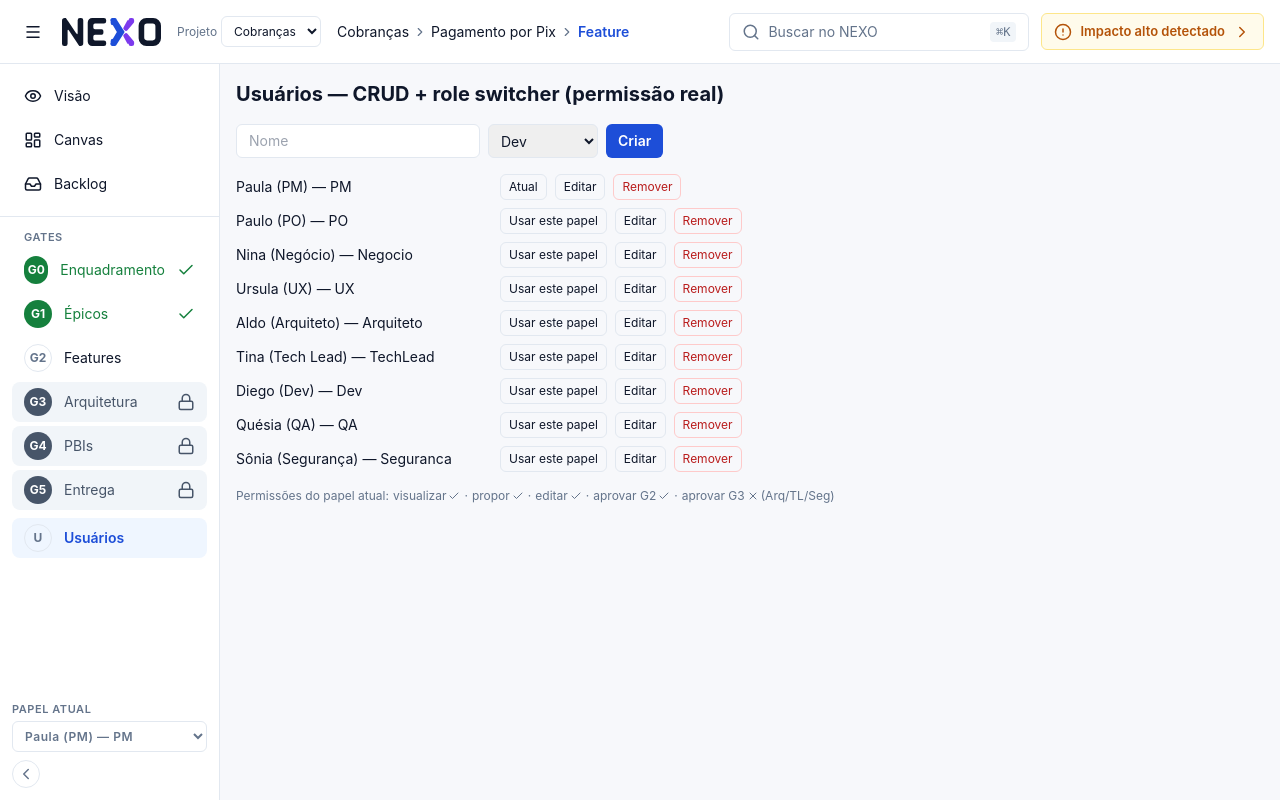
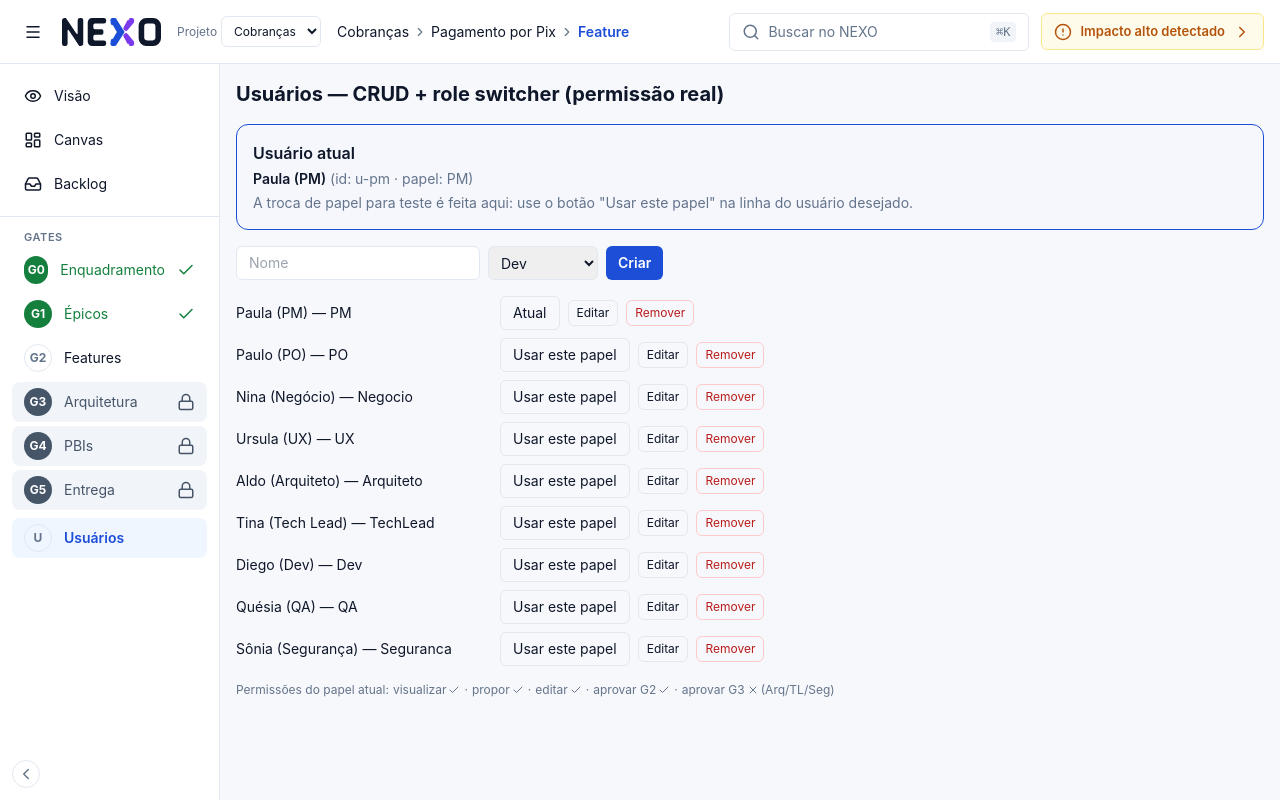
Before and after one commit to walpinheiro/nexus, a Vue app: page /usuarios in a window 1280 px wide. Built offline with nearby package versions, Linux system fonts and the light colour scheme.

Commit message:
PACK5-TELA: W1 Sidebar sem role-switch global, W2 UsersView card usuario atual mais papel derivado, W3 GateView Aprovar desabilitado com pendencias mais tooltip codigos, W4 teste manual por gate em texto na tela

```diff
--- a/src/components/layout/Sidebar.vue
+++ b/src/components/layout/Sidebar.vue
@@ -1,14 +1,12 @@
 <script setup lang="ts">
 import { useRoute } from 'vue-router'
 import { useUI } from '@/stores/useUI'
-import { useUsers } from '@/stores/useUsers'
 import { useGate } from '@/stores/useGate'
 import { gateAnterior, gateDesbloqueado, ORDEM_GATES } from '@/utils/gates'
 import LucideIcon from '@/components/common/LucideIcon.vue'
 
 const $route = useRoute()
 const ui = useUI()
-const users = useUsers()
 const gates = useGate()
 
 const rotulos: Record<string, string> = {
@@ -118,11 +116,6 @@ function tooltip(gid: string): string {
     </div>
 
     <div class="mt-auto space-y-2 p-3">
-      <label class="block text-[11px] font-semibold uppercase tracking-wider text-nexo-muted" for="role-switch">Papel atual
-        <select id="role-switch" :value="users.state.currentUserId" class="mt-1 w-full rounded-btn border border-nexo-border bg-white px-2 py-1.5 text-xs normal-case" @change="users.trocarUsuario(($event.target as HTMLSelectElement).value)">
-          <option v-for="u in users.state.usuarios" :key="u.id" :value="u.id">{{ u.nome }} — {{ u.papel }}</option>
-        </select>
-      </label>
       <button
         type="button"
         class="flex h-7 w-7 items-center justify-center rounded-full border border-nexo-border text-nexo-muted hover:text-nexo-primary"
--- a/src/views/GateView.vue
+++ b/src/views/GateView.vue
@@ -97,6 +97,8 @@ const checklistAlvo = computed(() => {
   if (!objetoAlvo.value) return []
   return avaliarGate(objetoAlvo.value, graph.waivers, props.id as GateId).checks
 })
+
+const codigosFaltantes = computed(() => checklistAlvo.value.filter((c) => !c.ok).map((c) => c.codigo))
 
 // Solicitações pendentes para este Gate
 const solicitacoesDesteGate = computed(() => gates.pendentesPorGate(props.id as GateId))
@@ -342,7 +344,7 @@ function baixarFeatureWiki(featureId: string) {
           <div class="flex flex-wrap items-center justify-between gap-3">
             <label class="flex items-center gap-2 text-sm font-semibold text-nexo-text">
               Objeto do gate:
-              <select v-model="alvoId" class="rounded-btn border border-nexo-border px-2.5 py-1.5 min-h-[32px] bg-white text-sm font-normal">
+              <select v-model="alvoId" class="min-h-[32px] rounded-btn border border-nexo-border bg-white px-3 py-1.5 text-sm font-normal text-nexo-text">
                 <option value="">{{ alvos.length === 0 ? '(nenhum item elegível para este gate)' : '(selecionar)' }}</option>
                 <option v-for="n in alvos" :key="n.id" :value="n.id">
                   {{ n.titulo }} ({{ n.status }} v{{ n.versao }})
@@ -556,15 +558,18 @@ function baixarFeatureWiki(featureId: string) {
           <button
             type="button"
             class="rounded-btn bg-nexo-primary px-4 py-2 text-sm font-semibold text-white disabled:opacity-40 hover:bg-nexo-primary/90 transition-colors"
-            :disabled="bloqueado || ehProponente"
-            :aria-disabled="bloqueado || ehProponente"
-            :title="bloqueado ? motivoBloqueio : ehProponente ? 'Proponente não pode ser o único aprovador (SoD).' : 'Aprovar gate'"
+            :disabled="bloqueado || ehProponente || pendenciasCount > 0"
+            :aria-disabled="bloqueado || ehProponente || pendenciasCount > 0"
+            :title="bloqueado ? motivoBloqueio : ehProponente ? 'Proponente não pode ser o único aprovador (SoD).' : pendenciasCount > 0 ? `Faltam ${pendenciasCount} critérios: ${codigosFaltantes.join(', ')}` : 'Aprovar gate'"
             @click="aprovar()"
           >
             Aprovar gate
           </button>
           <span v-if="ehProponente" class="ml-3 text-xs text-amber-700 font-medium">
             (SoD: Proponente não pode aprovar diretamente; submeta solicitação para outro aprovador)
+          </span>
+          <span v-if="pendenciasCount > 0" class="ml-3 text-xs text-amber-700 font-medium">
+            (Pendente: {{ pendenciasCount }} critérios — {{ codigosFaltantes.join(', ') }})
           </span>
           <p v-if="resultado" class="mt-2 text-sm" :class="resultado.includes('aprovado') ? 'text-nexo-approved font-semibold' : 'text-nexo-blocked'">
             {{ resultado }}
@@ -590,6 +595,18 @@ function baixarFeatureWiki(featureId: string) {
             </li>
           </ul>
         </div>
+
+        <!-- Como testar por gate (guia manual) -->
+        <details class="rounded-card border border-nexo-border bg-white p-3 text-xs text-nexo-muted">
+          <summary class="cursor-pointer text-sm font-semibold text-nexo-text">Como testar por gate (passo a passo manual)</summary>
+          <ol class="mt-2 list-decimal space-y-1 pl-5 text-xs leading-relaxed">
+            <li>Em Usuários, clique em "Usar este papel" conforme o gate: PM para G0, G1 ou G2; Arquiteto para G3; QA para G5.</li>
+            <li>Abra o gate correspondente e selecione o objeto do gate no seletor.</li>
+            <li>Responda as perguntas da IA no chat da Sessão IA até concluir a coleta.</li>
+            <li>Verifique o progresso no checklist bloqueante e o artefato gerado no painel de saída.</li>
+            <li>Clique em "Solicitar approve" e, com outro papel aprovador, julgue na fila (SoD: proponente não aprova o próprio item).</li>
+          </ol>
+        </details>
       </div>
 
       <!-- Coluna da Sessão IA -->
--- a/src/views/UsersView.vue
+++ b/src/views/UsersView.vue
@@ -1,5 +1,5 @@
 <script setup lang="ts">
-import { ref } from 'vue'
+import { computed, ref } from 'vue'
 import { useUsers } from '@/stores/useUsers'
 import LucideIcon from '@/components/common/LucideIcon.vue'
 import type { Role } from '@/types/nexo'
@@ -11,6 +11,10 @@ const editId = ref('')
 const editNome = ref('')
 const editPapel = ref<Role>('Dev')
 const msg = ref('')
+
+const usuarioAtual = computed(() =>
+  users.state.usuarios.find((x) => x.id === users.state.currentUserId),
+)
 
 function criar() {
   if (!nome.value.trim()) {
@@ -42,6 +46,15 @@ function remover(id: string) {
 <template>
   <div class="space-y-4">
     <h1 class="text-xl font-bold">Usuários — CRUD + role switcher (permissão real)</h1>
+    <section class="rounded-card border border-nexo-primary bg-nexo-primary-soft/40 p-4 text-sm" aria-live="polite">
+      <h2 class="text-base font-semibold">Usuário atual</h2>
+      <p v-if="usuarioAtual" class="mt-1">
+        <span class="font-semibold">{{ usuarioAtual.nome }}</span>
+        <span class="text-nexo-muted"> (id: {{ usuarioAtual.id }} · papel: {{ usuarioAtual.papel }})</span>
+      </p>
+      <p v-else class="mt-1 text-nexo-muted">Nenhum usuário selecionado.</p>
+      <p class="mt-1 text-nexo-muted">A troca de papel para teste é feita aqui: use o botão "Usar este papel" na linha do usuário desejado.</p>
+    </section>
     <p v-if="msg" class="text-sm text-nexo-approved">{{ msg }}</p>
     <form class="flex gap-2 text-sm" @submit.prevent="criar">
       <input v-model="nome" placeholder="Nome" aria-label="Nome do usuário" class="rounded-btn border border-nexo-border px-3 py-1.5" />
@@ -53,7 +66,7 @@ function remover(id: string) {
     <ul class="space-y-2">
       <li v-for="u in users.state.usuarios" :key="u.id" class="flex flex-wrap items-center gap-2 text-sm">
         <span class="w-64">{{ u.nome }} — {{ u.papel }}</span>
-        <button type="button" class="rounded-btn border border-nexo-border px-2 py-1 text-xs" :disabled="u.id === users.state.currentUserId" @click="users.trocarUsuario(u.id)">
+        <button type="button" class="rounded-btn border border-nexo-border px-3 py-1.5 text-sm min-h-[32px]" :disabled="u.id === users.state.currentUserId" @click="users.trocarUsuario(u.id)">
           {{ u.id === users.state.currentUserId ? 'Atual' : 'Usar este papel' }}
         </button>
         <button type="button" class="rounded-btn border border-nexo-border px-2 py-1 text-xs" @click="iniciarEdicao(u.id)">Editar</button>
```
